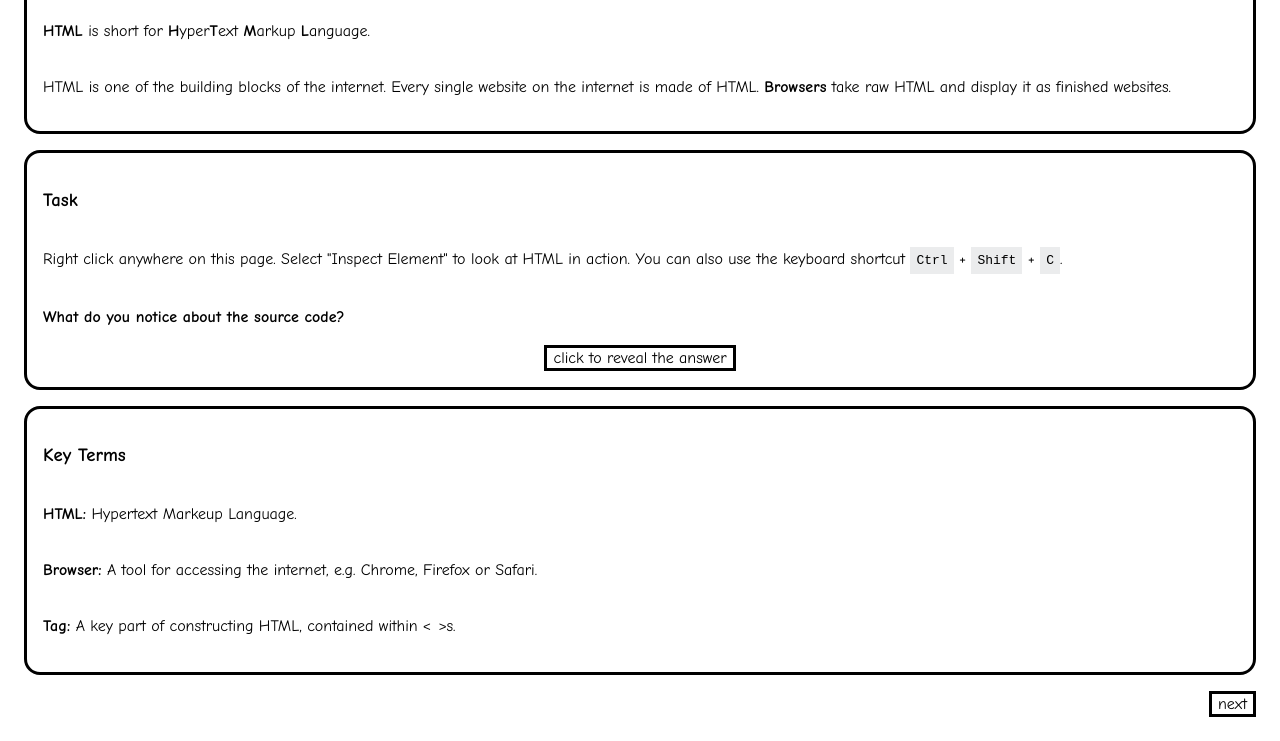
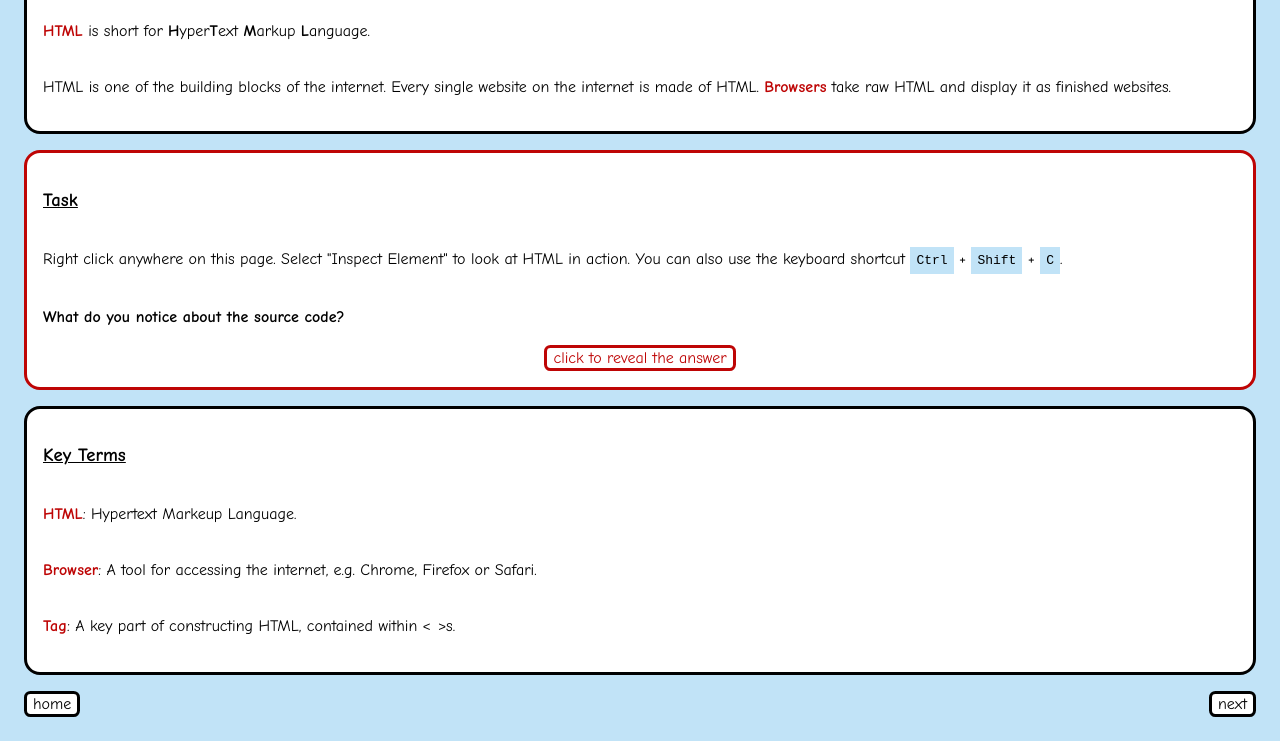
Before and after one commit to freyamurray/html-101, a plain HTML site: page 101.html in a window 1280 px wide. Shown: the part 152-893 px from the top of the page. Drawn offline with Linux system fonts and the light colour scheme.

Commit message:
improved styling

```diff
--- a/101.html
+++ b/101.html
@@ -18,8 +18,8 @@
     <main>
         <div class="container" id="intro">
             <h3>What is HTML?</h3>
-            <p><b>HTML</b> is short for <b>H</b>yper<b>T</b>ext <b>M</b>arkup <b>L</b>anguage.</p>
-            <p>HTML is one of the building blocks of the internet. Every single website on the internet is made of HTML. <b>Browsers</b> take raw HTML and display it as finished websites.</p>
+            <p><b class="kt">HTML</b> is short for <b>H</b>yper<b>T</b>ext <b>M</b>arkup <b>L</b>anguage.</p>
+            <p>HTML is one of the building blocks of the internet. Every single website on the internet is made of HTML. <b class="kt">Browsers</b> take raw HTML and display it as finished websites.</p>
         </div>
         <div class="container task" id="task">
             <h3>Task</h3>
@@ -29,17 +29,17 @@
         </div>
         <div class="container hidden" id="answer">
             <h3>&ltTags&gt</h3>
-            <p>HTML looks quite complicated when it hasn't been displayed by a browser. It's full of expressions that look like <code>&ltthis&gt</code>, with less than and greater than symbols on either side. These are called HTML <b>tags</b>.</p>
+            <p>HTML looks quite complicated when it hasn't been displayed by a browser. It's full of expressions that look like <code>&ltthis&gt</code>, with less than and greater than symbols on either side. These are called HTML <b class="kt">tags</b>.</p>
             <p>Tags tell the browser how to show the raw code. We'll look at some examples of this in the next session.</p>
         </div>
         <div class="container">
             <h3>Key Terms</h3>
-            <p><b>HTML:</b> Hypertext Markeup Language.</p>
-            <p><b>Browser:</b> A tool for accessing the internet, e.g. Chrome, Firefox or Safari.</p>
-            <p><b>Tag:</b> A key part of constructing HTML, contained within <code>&lt &gt</code>s.</p>
+            <p><b class="kt">HTML</b>: Hypertext Markeup Language.</p>
+            <p><b class="kt">Browser</b>: A tool for accessing the internet, e.g. Chrome, Firefox or Safari.</p>
+            <p><b class="kt">Tag</b>: A key part of constructing HTML, contained within <code>&lt &gt</code>s.</p>
         </div>
         <footer>
-            <button style="visibility: hidden;">previous</button>
+            <a href="index.html"><button>home</button></a>
             <a href="102.html"><button>next</button></a>
         </footer>
     </main>
--- a/style.css
+++ b/style.css
@@ -1,13 +1,23 @@
 :root {
-    --bg-col: white;
+    --bg-col: rgb(193, 227, 247);
+    --box-col: #ffffff;
+    --border-col: black;
     --text-col: black;
     --link-col: blue;
+    --task-col: rgb(190, 5, 5);
+    --h-text: black;
+    --border-thickness: 3px;
 }
 
 .dark {
     --bg-col: black;
+    --box-col: #212b33;
+    --border-col: #141f2a;
     --text-col: white;
-    --link-col: dodgerblue;
+    --link-col: rgb(99, 175, 252);
+    --task-col: rgb(255, 166, 0);
+    --h-text: black;
+    --border-thickness: 1px;
 }
 
 .themeswitch {
@@ -33,16 +43,21 @@ header {
 }
 
 kbd {
-    background-color: rgb(235, 236, 237);
-    color: black;
+    background-color: var(--bg-col);
+    color: var(--text-col);
     padding: .5%;
+}
+
+h3 {
+    text-decoration: underline;
 }
 
 .container  {
     padding: 1rem;
     border: solid;
     border-radius: 1rem;
-    background-color: var(--bg-col);
+    border-color: var(--border-col);
+    background-color: var(--box-col);
     margin-bottom: 1rem;
     display: flex;
     flex-direction: column;
@@ -57,7 +72,8 @@ kbd {
 
 button {
     border: solid;
-    background-color: var(--bg-col);
+    border-radius: .4rem;
+    background-color: var(--box-col);
     color: var(--text-col);
     cursor: pointer;
     font-family: "Comic Sans MS";
@@ -67,7 +83,7 @@ button {
 
 button:hover {
     background-color: var(--text-col);
-    color: var(--bg-col);
+    color: var(--box-col);
     border-color: var(--text-col);
 }
 
@@ -87,14 +103,33 @@ footer {
 
 .tag:hover {
     background-color: orange;
+    color: var(--h-text);
     cursor:default;
 }
 
 .element:hover {
     background-color: greenyellow;
     cursor:default;
+    color: var(--h-text);
 }
 
 .link {
     color: var(--link-col);
 }
+
+#task {
+    border: solid var(--border-thickness) var(--task-col);
+}
+
+.answer-button {
+    color: var(--task-col);
+}
+
+.answer-button:hover {
+    background-color: var(--task-col);
+    border-color: var(--task-col);
+}
+
+.kt {
+    color: var(--task-col);
+}
```
Also changed, not shown: 102.html (+7 -7 lines), 103.html (+4 -4 lines), 104.html (+8 -8 lines).
